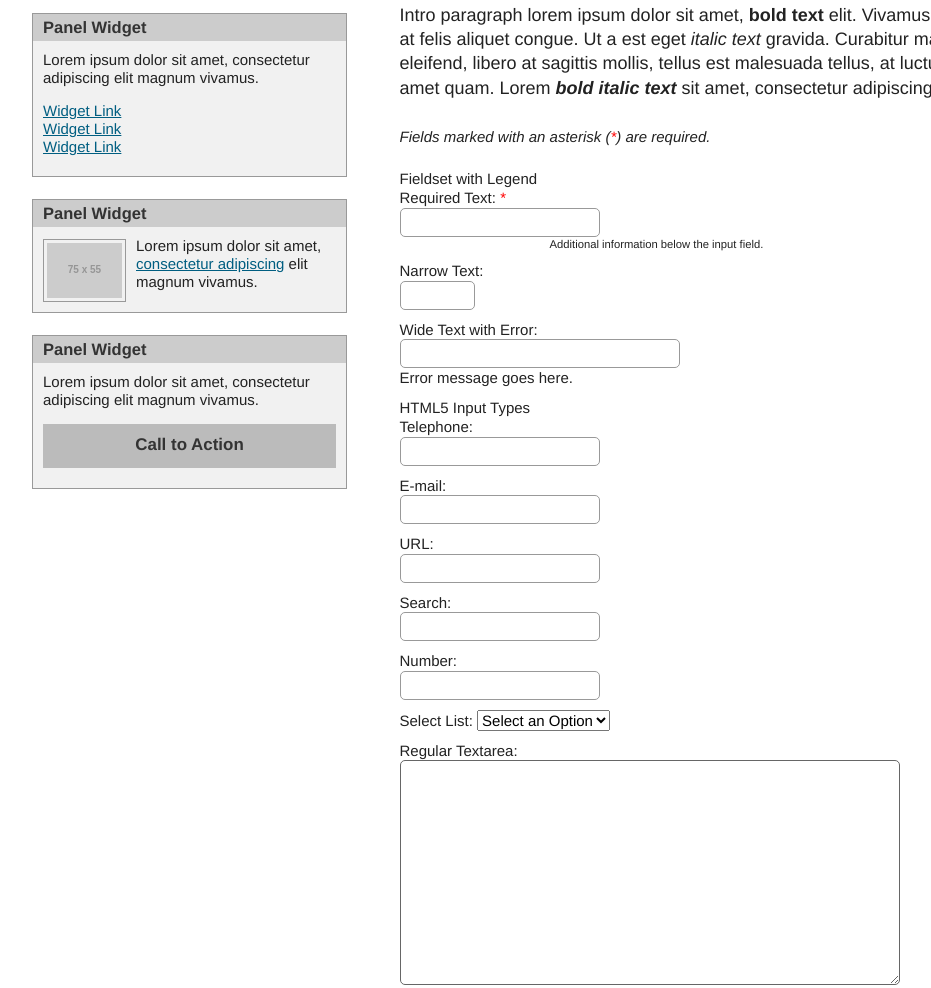
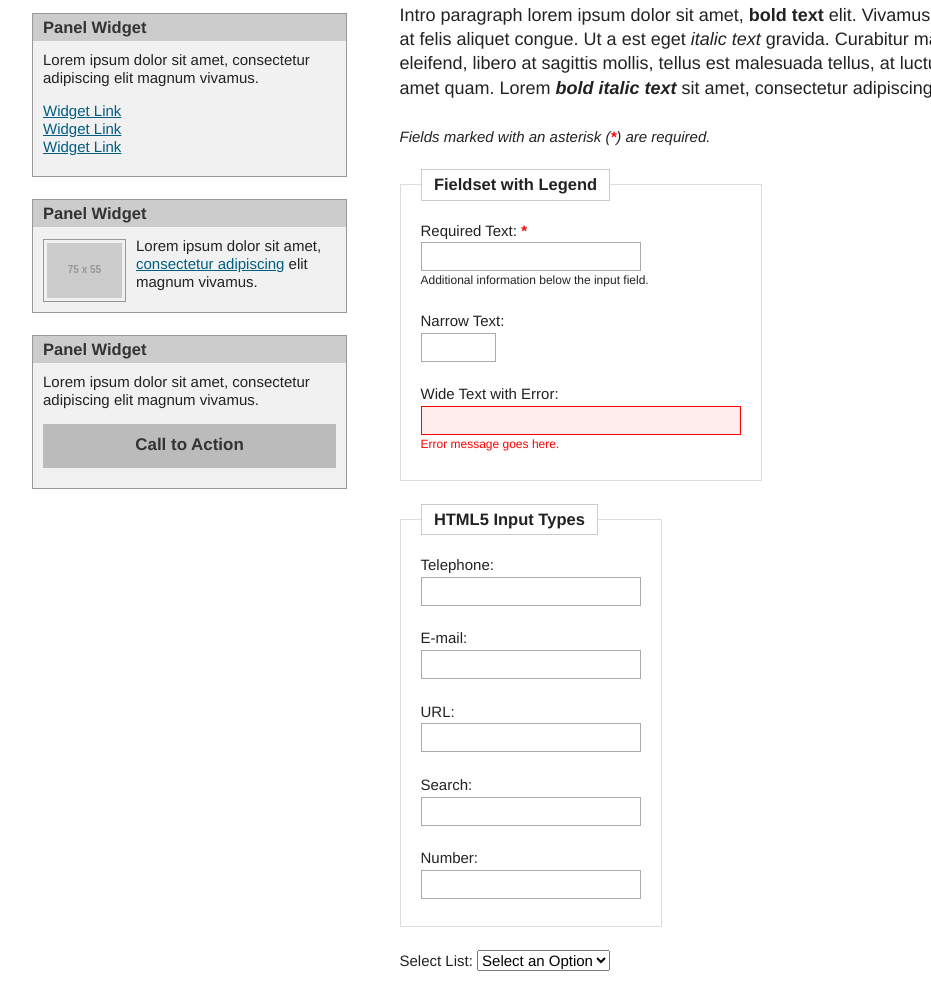
Before and after one commit to klamping/Responsive-Starter-Kit, a plain HTML site: page layout-form.html in a window 1280 px wide. Shown: the part 186-1174 px from the top of the page, without its empty margins (83-1014 px from the left). Drawn offline with Linux system fonts and the light colour scheme; placeholder pictures from the web are drawn by us.

Commit message:
updated styles for new sample form page

```diff
--- a/assets/styles/forms.css
+++ b/assets/styles/forms.css
@@ -3,40 +3,59 @@
    Responsive Starter Kit
    Forms (forms.css)
 
+   Note: All visual styles can
+   be overwritten, deleted, or
+   moved to theme as needed.
+
 -------------------------------- */
 
 .form-group {
-    margin-bottom: 10px;
+    margin: 0 0 1.5em;
+    clear: both;
 }
 
 .form-group .info {
     display: block;
-    font-size: .75em;
-    margin-left: 150px;
+    font-size: 0.8em;
+    margin-top: 0.15em;
 }
 
-input.error {
+.input-error {
     background-color: #ffeded;
     border: 1px solid red;
 }
 
 label {
     display: block;
+    margin: 0 0 0.15em;
 }
 
 label.inline {
     display: inline;
 }
 
-label.error {
-    color: red;
-    font-size: .75em;
+.info-error {
+    font-size: 0.8em;
     font-weight: normal;
-    margin-top: 0;
-    margin-left: 150px;
+    margin-top: 0.15em;
 }
 
-.validator {
+fieldset {
+    border: 1px solid #ddd;
+    display: block;
+    margin: 0 0 1.5em;
+    padding: 20px 20px 5px;
+    width: 100%;
+}
+
+legend {
+    border: 1px solid #ccc;
+    padding: 0.25em 0.75em;
+    font-weight: bold;
+    font-size: 1.1em;
+}
+
+.validator, .info-error {
     color: red;
 }
 
@@ -46,15 +65,9 @@ input, select, textarea {
 }
 
 input {
-    width: 200px;
-    border: 1px solid #999999;
+    width: 100%;
+    border: 1px solid #aaa;
     padding: 5px 10px;
-    -webkit-border-radius: 5px;
-    -moz-border-radius: 5px;
-    border-radius: 5px;
-    -moz-background-clip: padding;
-    -webkit-background-clip: padding-box;
-    background-clip: padding-box;
 }
 
 input:focus {
@@ -64,31 +77,20 @@ input:focus {
 input[type=radio], input[type=checkbox] {
     width: auto;
     margin-right: 5px;
-    vertical-align: middle;
+    vertical-align: top;
+    line-height: 1;
 }
 
-.text-narrow {
-    width: 75px;
-}
-
-.text-wide {
-    width: 280px;
+.text-wide, .text-narrow, textarea {
+    width: 100%;
 }
 
 textarea {
-    border: 1px solid #999;
-    width: 500px;
-    height: 15em;
+    border: 1px solid #aaa;
+    height: 7em;
     color: #222;
     overflow: auto;
-    border: 1px solid #666;
     padding: 5px 10px;
-    -webkit-border-radius: 5px;
-    -moz-border-radius: 5px;
-    border-radius: 5px;
-    -moz-background-clip: padding;
-    -webkit-background-clip: padding-box;
-    background-clip: padding-box;
 }
 
 textarea:focus {
@@ -96,9 +98,42 @@ textarea:focus {
 }
 
 .textarea-short {
-    height: 8em;
+    height: 4em;
 }
 
 .required {
+    font-weight: bold;
     color: red;
 }
+
+/* Styles for Tablets and Larger */
+
+@media all and (min-width: 43.75em) {
+
+    fieldset {
+        display: inline-block;
+        width: auto;
+    }
+
+    input {
+        width: 220px;
+    }
+
+    .text-wide {
+        width: 320px;
+    }
+
+    .text-narrow {
+        width: 75px;
+    }
+
+    textarea {
+        width: 500px;
+        height: 15em;
+    }
+
+    .textarea-short {
+        height: 7em;
+    }
+
+}
```
